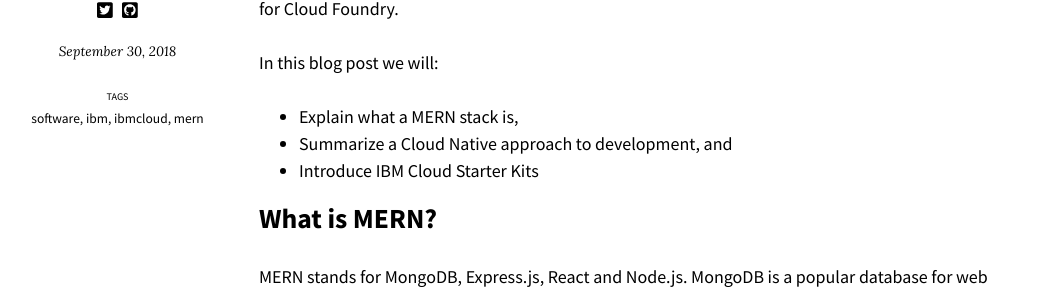
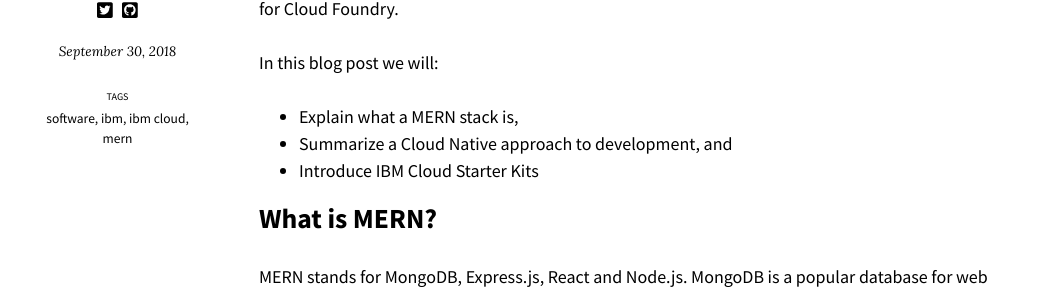
Before and after one commit to PeterGyger/stevemar.github.io, a Jekyll site: the page built from _posts/2018-09-30-create-mern-app.md, in a window 1280 px wide and 900 px high, scrolled down 1044 px. Shown: the part 150-445 px from the top of the window, without its empty margins (116-1159 px from the left). Built offline with Jekyll 4.4.1, drawn with Linux system fonts in a browser that asks for light colours; nearby versions of some CDN libraries; a script that is not in the unit is left out.

Commit message:
Update 2018-09-30-create-mern-app.md

```diff
--- a/_posts/2018-09-30-create-mern-app.md
+++ b/_posts/2018-09-30-create-mern-app.md
@@ -4,7 +4,7 @@
 tags:
   - software
   - ibm
-  - ibmcloud
+  - ibm cloud
   - mern
 image:
   path: /images/web-starter-kits.png
```
